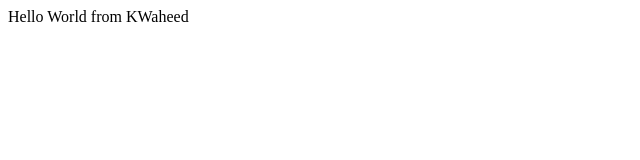
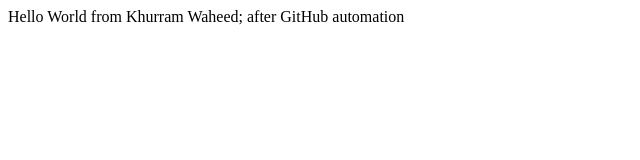
Before and after one commit to kwaheed/bootcamp2020, a plain HTML site: page index.html in a window 1280 px wide. Shown: the whole page, without its empty margins (0-640 px from the left). Drawn offline with Linux system fonts and the light colour scheme.

Commit message:
extended name
Name and Github automation

```diff
--- a/index.html
+++ b/index.html
@@ -5,7 +5,7 @@
 </head>
 <body>
     <div>
-        Hello World from KWaheed
+        Hello World from Khurram Waheed; after GitHub automation
     </div>
 </body>
 </html>
```
